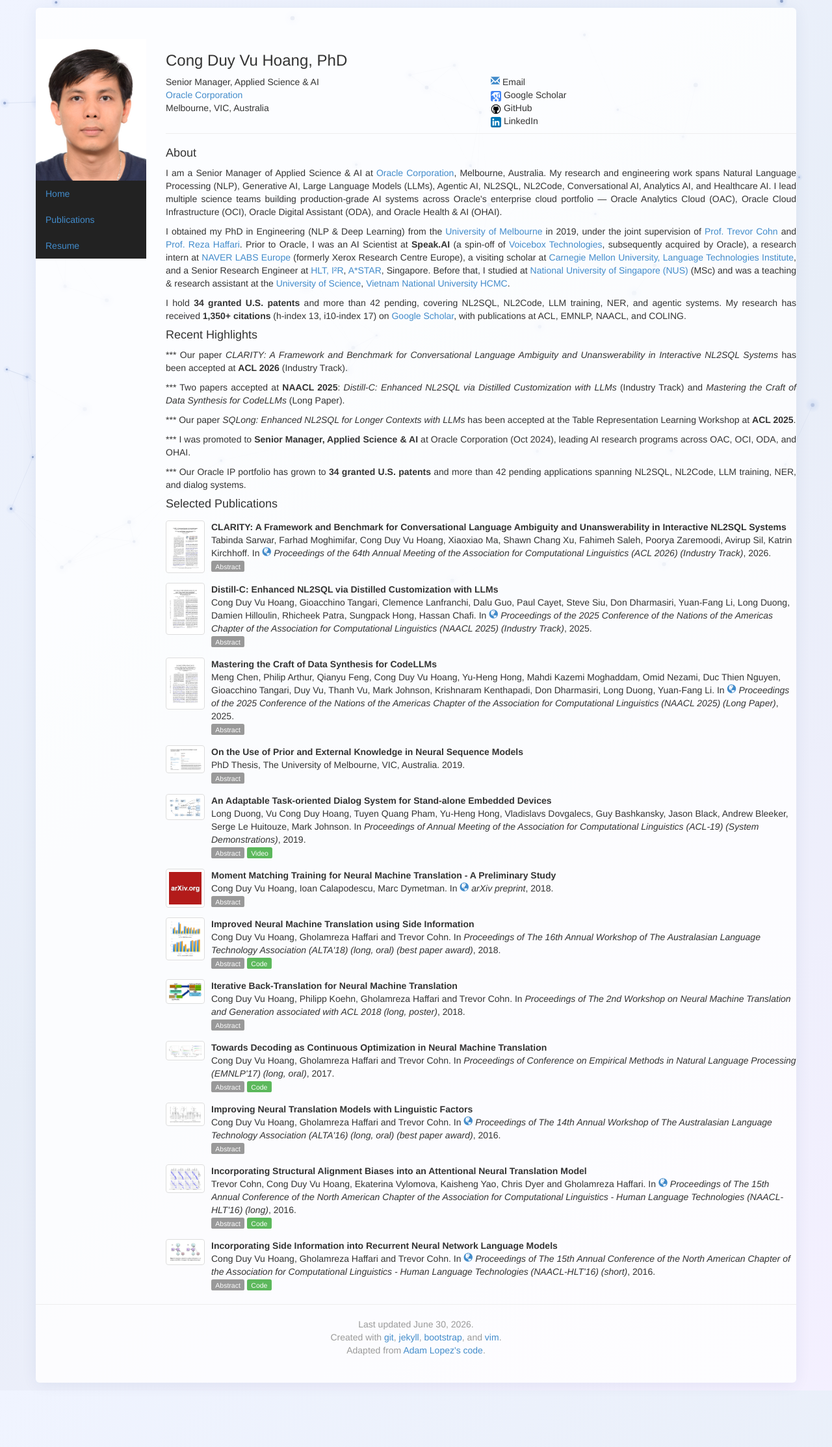
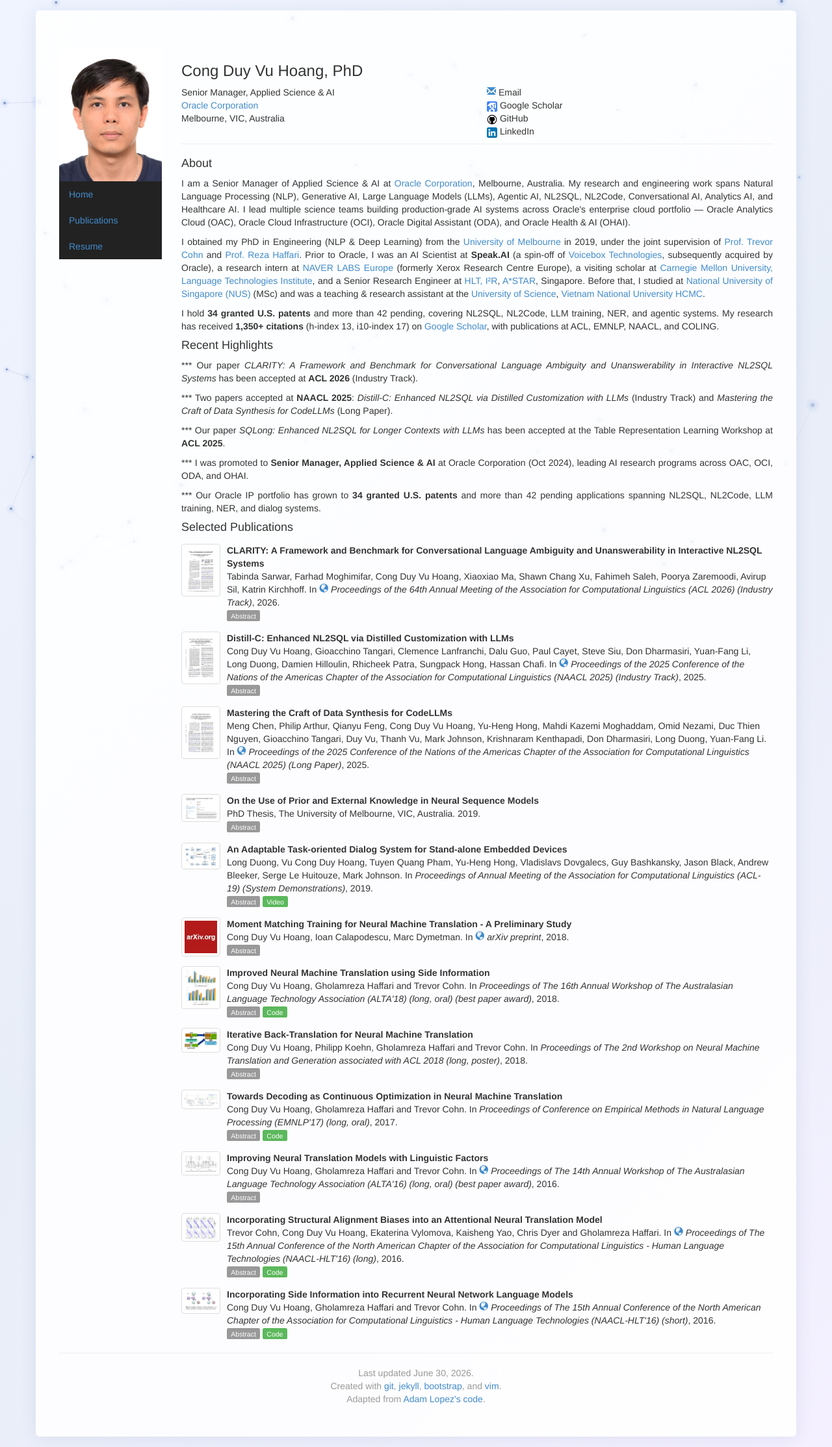
Before and after one commit to duyvuleo/duyvuleo.github.io, a Jekyll site: the page built from index.html, in a window 1280 px wide. Shown: the whole page at 65% size. Built offline with Jekyll 4.4.1, drawn with Linux system fonts in a browser that asks for light colours; before the commit the page ends 2140 px from its top, so only the background shows below that.

Commit message:
Apply neural network background to all pages; fix container padding
- Remove neural_bg flag — animation now runs on all pages (Home,
  Publications, Resume) so the look is consistent site-wide
- Container padding increased to 20px 36px (was ~8px) so text
  no longer crowds the white panel edges
- Container opacity raised slightly to 88% for better readability
- Node/connection opacity nudged up slightly for better visibility

Co-Authored-By: Claude Sonnet 4.6 <noreply@anthropic.com>

```diff
--- a/_layouts/default.html
+++ b/_layouts/default.html
@@ -16,7 +16,7 @@
     <!--[if lt IE 9]>
     <script src="//html5shiv.googlecode.com/svn/trunk/html5.js"></script>
     <![endif]-->
-  {% if page.neural_bg %}
+
     <style>
       body {
         background: linear-gradient(135deg, #f0f4ff 0%, #e8eef8 50%, #f4f0ff 100%);
@@ -32,15 +32,14 @@
       .container {
         position: relative;
         z-index: 1;
-      background: rgba(255,255,255,0.82);
+        background: rgba(255,255,255,0.88);
         border-radius: 6px;
-      margin-top: 12px;
-      margin-bottom: 12px;
-      padding-top: 8px;
-      box-shadow: 0 2px 24px rgba(20,52,120,0.07);
+        margin-top: 16px;
+        margin-bottom: 16px;
+        padding: 20px 36px 8px 36px;
+        box-shadow: 0 2px 28px rgba(20,52,120,0.09);
       }
     </style>
-  {% endif %}
   </head>
   <body>
     <!-- JavaScript plugins (requires jQuery) -->
@@ -48,8 +47,31 @@
     <!-- Include all compiled plugins (below), or include individual files as needed -->
     <script src="js/bootstrap.min.js"></script>
 
-    {% if page.neural_bg %}
     <canvas id="neural-bg"></canvas>
+
+    <div class="container">
+      <div class="row">
+        <div class="col-sm-2">
+          {% include nav-bar.html %}
+        </div>
+        <div class="col-sm-10">
+          {{ content }}
+        </div>
+      </div>
+      <footer class="text-center text-muted">
+        <hr/>
+        Last updated {{ site.time | date: "%B %d, %Y" }}.<br/>
+        Created with
+        <a href="http://git-scm.com/">git</a>,
+        <a href="http://jekyllrb.com">jekyll</a>,
+        <a href="http://getbootstrap.com/">bootstrap</a>,
+        and <a href="http://www.vim.org/">vim</a>.<br/>
+        Adapted from
+        <a href="https://github.com/alopez/alopez.github.com">Adam Lopez's code</a>.<br/>
+        <br/><br/>
+      </footer>
+    </div>
+
     <script>
     (function () {
       var canvas = document.getElementById('neural-bg');
@@ -86,10 +108,9 @@
             var dy = nodes[i].y - nodes[j].y;
             var d  = Math.sqrt(dx*dx + dy*dy);
             if (d < MAX_D) {
-              var alpha = (1 - d / MAX_D) * 0.16;
               ctx.beginPath();
-              ctx.strokeStyle = 'rgba(20,52,120,' + alpha + ')';
-              ctx.lineWidth = 0.75;
+              ctx.strokeStyle = 'rgba(20,52,120,' + (1 - d / MAX_D) * 0.18 + ')';
+              ctx.lineWidth = 0.8;
               ctx.moveTo(nodes[i].x, nodes[i].y);
               ctx.lineTo(nodes[j].x, nodes[j].y);
               ctx.stroke();
@@ -135,29 +155,5 @@
       });
     })();
     </script>
-    {% endif %}
-
-    <div class="container">
-      <div class="row">
-        <div class="col-sm-2">
-          {% include nav-bar.html %}
-        </div>
-        <div class="col-sm-10">
-          {{ content }}
-        </div>
-      </div>
-      <footer class="text-center text-muted">
-        <hr/>
-        Last updated {{ site.time | date: "%B %d, %Y" }}.<br/>
-        Created with
-        <a href="http://git-scm.com/">git</a>,
-        <a href="http://jekyllrb.com">jekyll</a>,
-        <a href="http://getbootstrap.com/">bootstrap</a>,
-        and <a href="http://www.vim.org/">vim</a>.<br/>
-        Adapted from
-        <a href="https://github.com/alopez/alopez.github.com">Adam Lopez's code</a>.<br/>
-        <br/><br/>
-      </footer>
-    </div>
   </body>
 </html>
--- a/index.html
+++ b/index.html
@@ -2,7 +2,6 @@
 layout: default
 title: Cong Duy Vu Hoang's Homepage
 picture: vu
-neural_bg: true
 ---
 <div class="page-header">
   <div class="row">
```
Also changed, not shown: other parts of _layouts/default.html (+2 -3 lines). Lines whose indentation alone changed are shown as unchanged.
